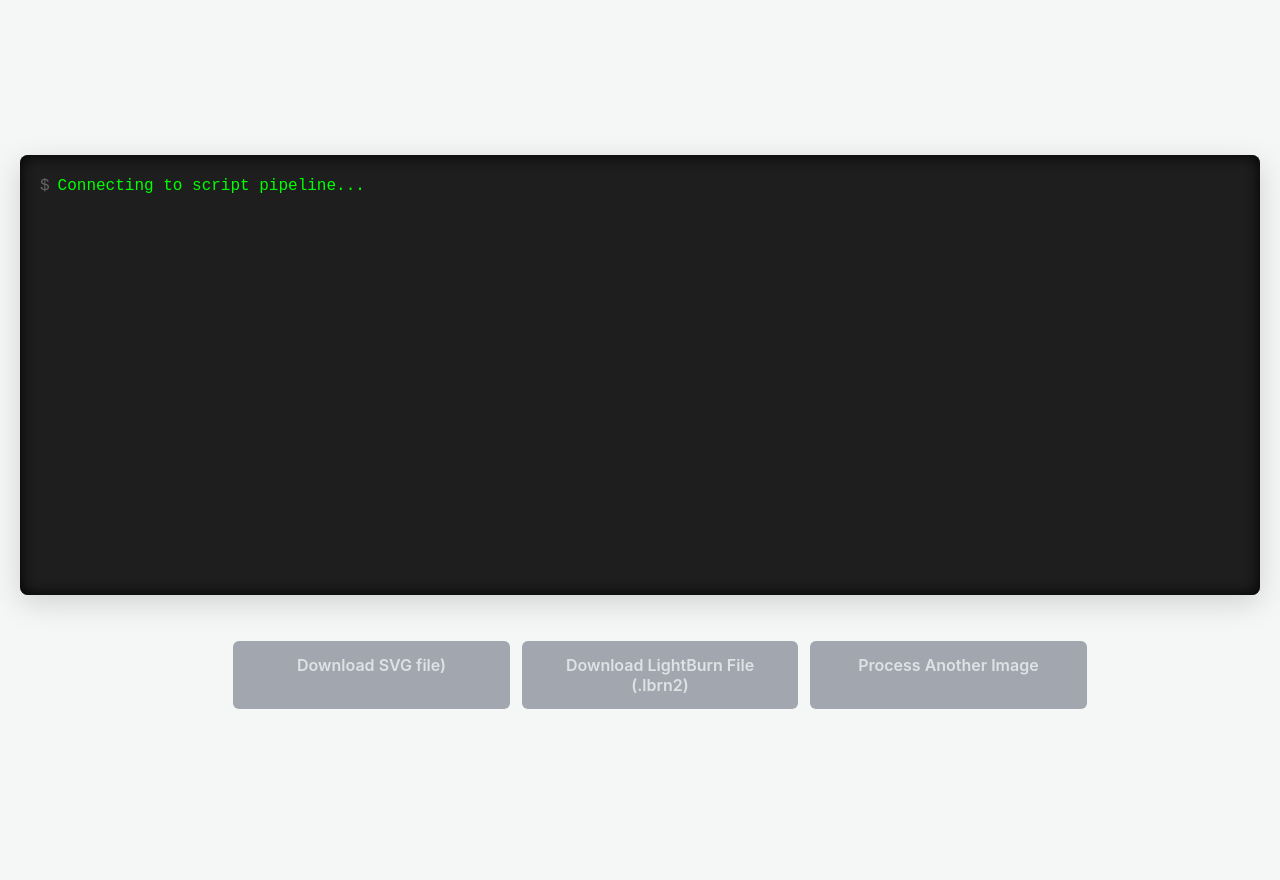
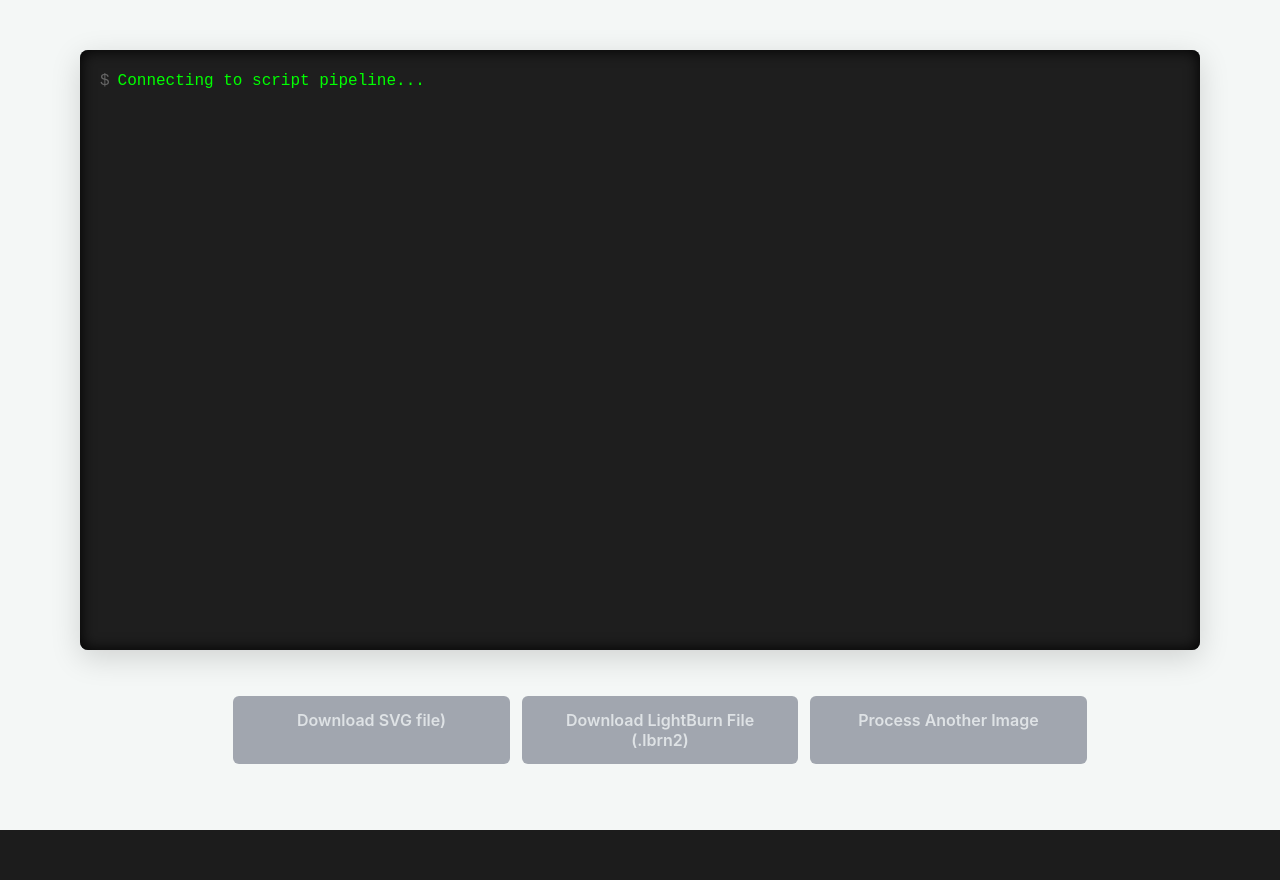
Before and after one commit to chreestopher/mopa-laser-rasterizer, a Flask app: page /list-downloads/1 in a window 1280 px wide. After the commit the page ends 830 px from the top, so only its background shows below. Run offline with Flask 3, Linux system fonts and the light colour scheme.

Commit message:
fix padding

```diff
--- a/templates/loading.html
+++ b/templates/loading.html
@@ -9,12 +9,11 @@
         font-family: -apple-system, BlinkMacSystemFont, "Segoe UI", Roboto, sans-serif;
         background-color: #f4f7f6;
         display: flex;
-        flex-direction: column; /* Stacks the terminal box and the list vertically */
-        justify-content: center;
-        align-items: center;
-        min-height: 100vh;      /* Prevents content cutting off if the page gets tall */
+        flex-direction: column;
+        min-height: 100vh;
+        box-sizing: border-box;
         margin: 0;
-        padding: 40px 20px;     /* Adds padding at the top and bottom of the screen */
+        padding: 6.25vh 6.25vw;
     }
     /* Terminal scrollbar */
     .terminal-box::-webkit-scrollbar {
@@ -44,10 +43,16 @@
         text-align: left;
         overflow-y: auto;
         box-shadow: inset 0 0 15px #000, 0 8px 30px rgba(0,0,0,0.15);
+
         width: 100%;
-        max-width: 1200px;
-        height: 50vh;
-        margin: 0 auto 30px auto; /* Centers the box and adds a 30px gap UNDER it */
+        max-width: none;
+        height: 75vh;
+        box-sizing: border-box;
+
+        margin: 0 0 30px 0;
+
+        scrollbar-width: thin;
+        scrollbar-color: #218c53 #151515;
     }
     .log-list {
         list-style: none;
```
